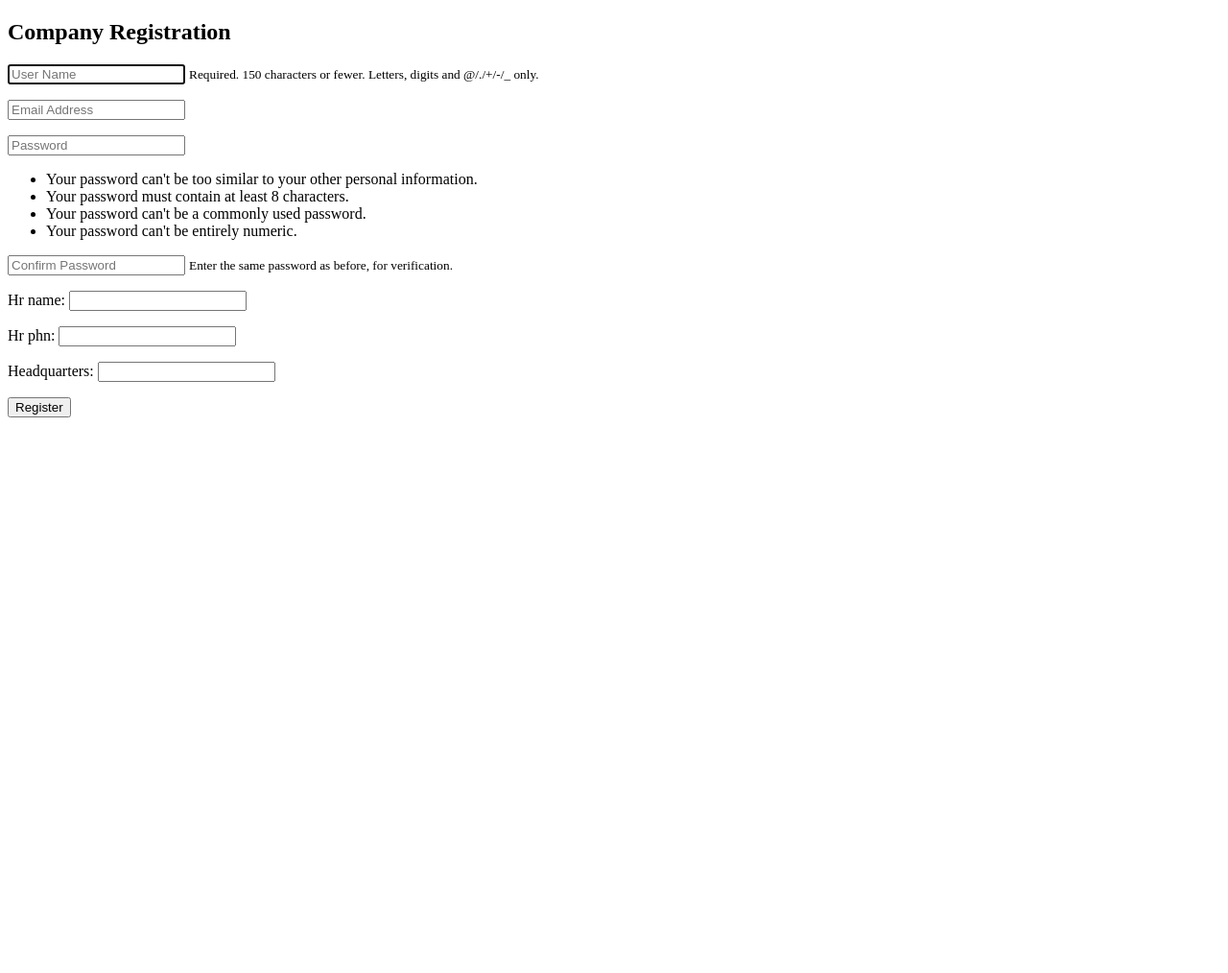
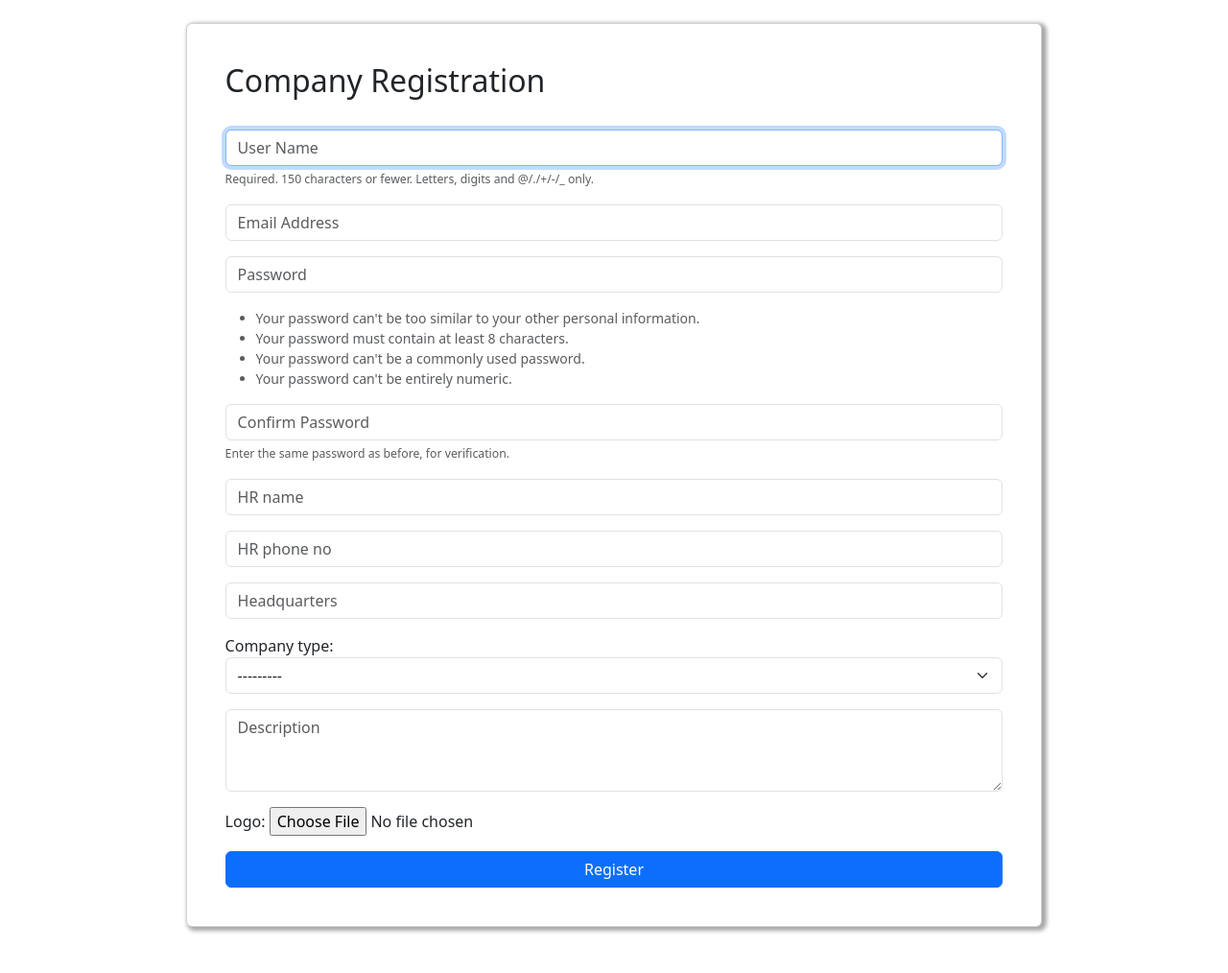
Before and after one commit to PrajnaV/placement-management-system, a Django app: page /comp_register/ in a window 1280 px wide. Shown: the whole page at 96% size. Before the commit the page ends 435 px from the top, so only its background shows below. Run offline with Django 5.2, Linux system fonts and the light colour scheme.

Commit message:
New company registration

```diff
--- a/placement/forms.py
+++ b/placement/forms.py
@@ -65,6 +65,24 @@ class StudentProfileForm(forms.ModelForm):
 
 
 class CompanyProfileForm(forms.ModelForm):
+    hr_name = forms.CharField(required=True, widget=forms.widgets.TextInput(attrs={"placeholder":"HR name", "class":"form-control"}), label="")
+    hr_phn = forms.CharField(required=True, widget=forms.widgets.TextInput(attrs={"placeholder":"HR phone no", "class":"form-control"}), label="")
+    headquarters = forms.CharField(required=True, widget=forms.widgets.TextInput(attrs={"placeholder":"Headquarters", "class":"form-control"}), label="")
+    desc = forms.CharField(required=False,widget=forms.Textarea(attrs={
+            "placeholder": "Description",
+            "class": "form-control",
+            "rows": 3
+        }),
+        label=""
+    )
     class Meta:
         model = CompanyProfile
-        fields = ( 'hr_name', 'hr_phn', 'headquarters')
+        fields = ( 'hr_name', 'hr_phn', 'headquarters','type_of_company','desc','logo')
+
+    def __init__(self, *args, **kwargs):
+        super(CompanyProfileForm, self).__init__(*args, **kwargs)
+
+        # Customize the label and attributes for a specific field
+        self.fields['type_of_company'].label = 'Company type'
+        self.fields['type_of_company'].widget.attrs.update({'class': 'form-select'})
+        self.fields['type_of_company'].label_tag = '<label  class="form-label">%s</label>' % ( self.fields['type_of_company'].label)
--- a/placement/models.py
+++ b/placement/models.py
@@ -36,10 +36,18 @@ class StudentProfile(models.Model):
 
 
 class CompanyProfile(models.Model):
+    type_choices =(
+        ('service','service based'),
+        ('product','product based')
+    )
     user = models.OneToOneField(User, on_delete=models.CASCADE)
+    email = models.EmailField(max_length=200,null=True)
     hr_name = models.CharField(max_length=30)
     hr_phn = models.CharField(max_length=10)
     headquarters = models.CharField(max_length=30)
+    type_of_company = models.CharField(blank=True,choices=type_choices)
+    desc = models.TextField(blank=True)
+    logo = models.ImageField(upload_to='company',default='blank_user.png')
 
     def __str__(self):
         return self.user.username
--- a/placement/templates/companyregister.html
+++ b/placement/templates/companyregister.html
@@ -1,17 +1,29 @@
-<!DOCTYPE html>
-<html lang="en">
-<head>
-    <meta charset="UTF-8">
-    <title>Company Registration</title>
-</head>
-<body>
+{% extends 'basic.html' %}
+{% block css%}
+.card{
+    width:80%;
+    margin:auto;
+    padding:40px;
+    box-shadow:3px 2px 4px 2px rgba(0,0,0,0.35);
+}
+{% endblock %}
+{% block body %}
+<div class="container">
+    <br>
+    <div class="card">
     <h2>Company Registration</h2>
-    <form method="post">
+    <br>
+    <form method="post"enctype="multipart/form-data">
         {% csrf_token %}
-        {% if form.errors %}
+        {% if user_form.errors or profile_form.errors %}
                 <div class="alert alert-warning alert-dismissible fade show" role="alert">
                   Your Form Has Errors
-                  {% for field in form %}
+                  {% for field in user_form %}
+                      {% if field.errors %}
+                          {{ field.errors }}
+                      {% endif %}
+                  {% endfor %}
+                  {% for field in profile_form %}
                       {% if field.errors %}
                           {{ field.errors }}
                       {% endif %}
@@ -22,7 +34,12 @@
 
         {{ user_form.as_p }}
         {{ profile_form.as_p }}
-        <button type="submit">Register</button>
+        <div class="d-grid ">
+        <button type="submit" class="btn btn-primary">Register</button>
+    </div>
     </form>
-</body>
-</html>
+</div>
+<br>
+<br>
+</div>
+{% endblock %}
--- a/placement/views.py
+++ b/placement/views.py
@@ -11,7 +11,7 @@ from django.contrib import messages
 def index(request):
     return render(request,'index.html')
 
-@login_required(login_url='login')
+@login_required(login_url='login_user')
 def logout(request):
     auth.logout(request)
     return redirect('/')
@@ -49,7 +49,7 @@ def stu_register(request):
             profile.email = user.email
             profile.save()
             login(request, user)
-            return redirect('index')
+            return redirect('student_dashboard')
     else:
         user_form = UserForm()
         profile_form = StudentProfileForm()
@@ -59,22 +59,24 @@ def stu_register(request):
 def comp_register(request):
     if request.method == 'POST':
         user_form = UserForm(request.POST)
-        profile_form = CompanyProfileForm(request.POST)
+        profile_form = CompanyProfileForm(request.POST,request.FILES)
         if user_form.is_valid() and profile_form.is_valid():
             user = user_form.save()
             profile = profile_form.save(commit=False)
             profile.user = user
+            profile.email = user.email
             profile.save()
             login(request, user)
-            return redirect('index')
+            return redirect('company_dashboard')
     else:
         user_form = UserForm()
         profile_form = CompanyProfileForm()
     return render(request, 'companyregister.html', {'user_form': user_form, 'profile_form': profile_form})
 
-
+@login_required(login_url='login_user')
 def student_dashboard(request):
     return render(request,'studentdashboard.html')
 
+@login_required(login_url='login_user')
 def company_dashboard(request):
     return render(request,'companydashboard.html')
```
Also changed, not shown: media/company/c1.jpeg (added), placement/migrations/0005_companyprofile_desc_companyprofile_email_and_more.py (added), placement/migrations/0006_alter_companyprofile_type_of_company.py (added).
